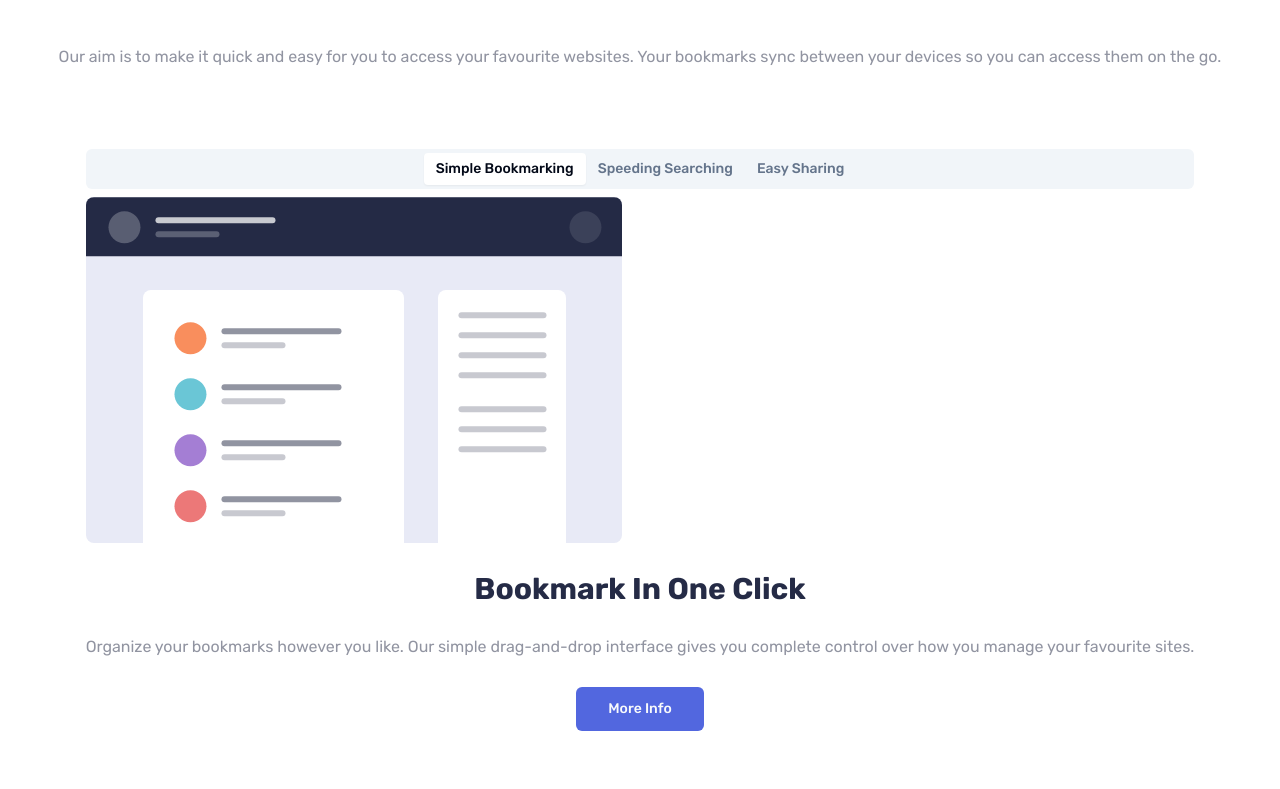
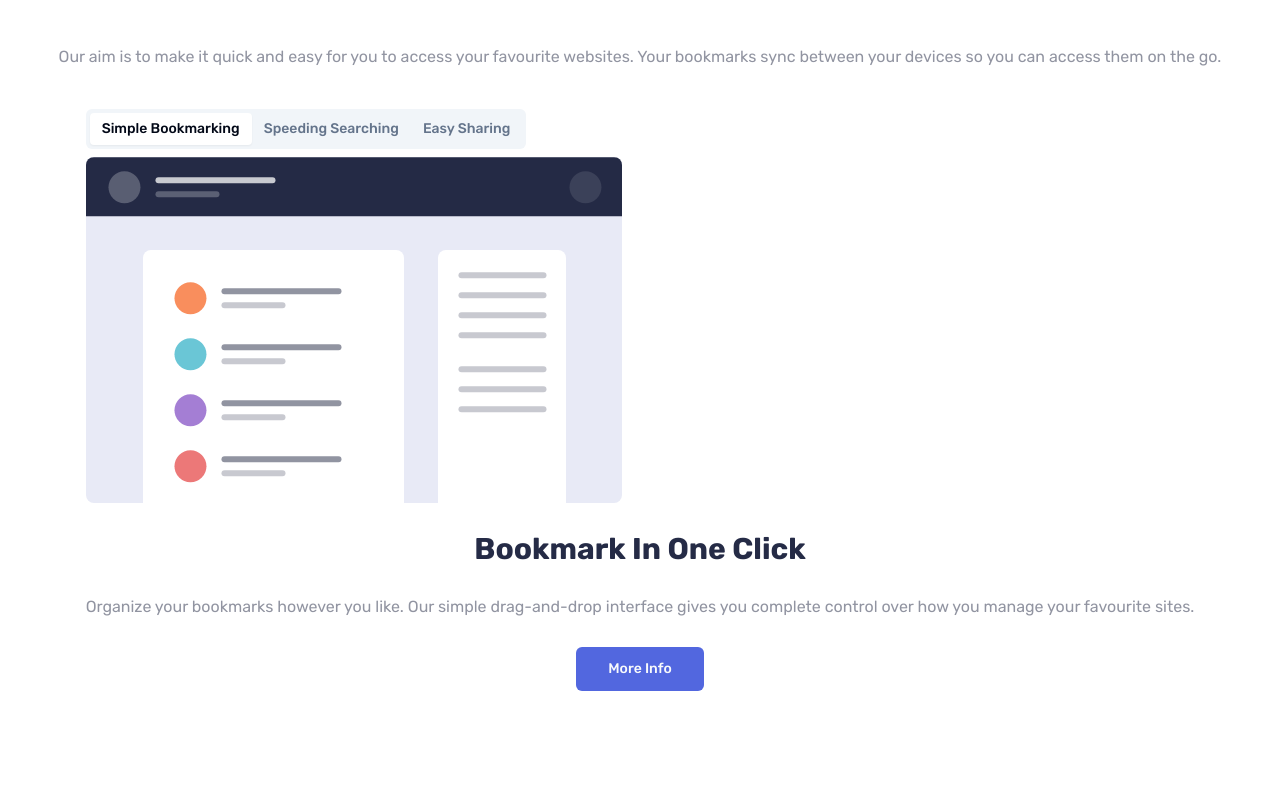
Before and after one commit to thiagomartns/bookmark-landing-page, a Next.js app: page / in a window 1280 px wide. Shown: the part 951-1740 px from the top of the page. Built offline with nearby package versions, Linux system fonts and the light colour scheme.

Commit message:
Feat: Hidden overflow-x

```diff
--- a/src/components/features-section/components/tabs/index.tsx
+++ b/src/components/features-section/components/tabs/index.tsx
@@ -35,8 +35,8 @@ const featuresList = [
 
 export const CustomTabs = () => {
   return (
-    <Tabs defaultValue="1" className="p-10">
-      <TabsList className="w-full">
+    <Tabs defaultValue="1" className="">
+      <TabsList className="">
         {featuresList.map((feature) => (
           <TabsTrigger key={feature.id} value={feature.id}>
             {feature.feature}
```
